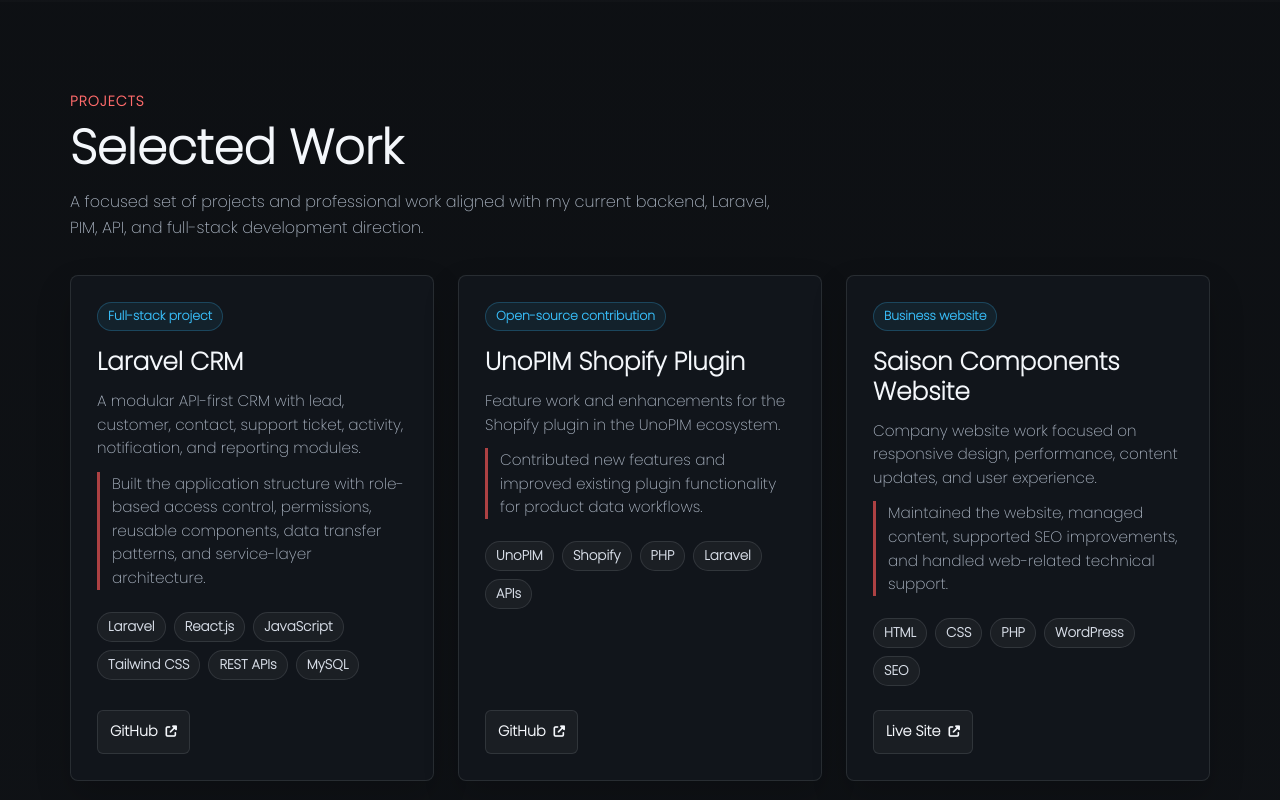
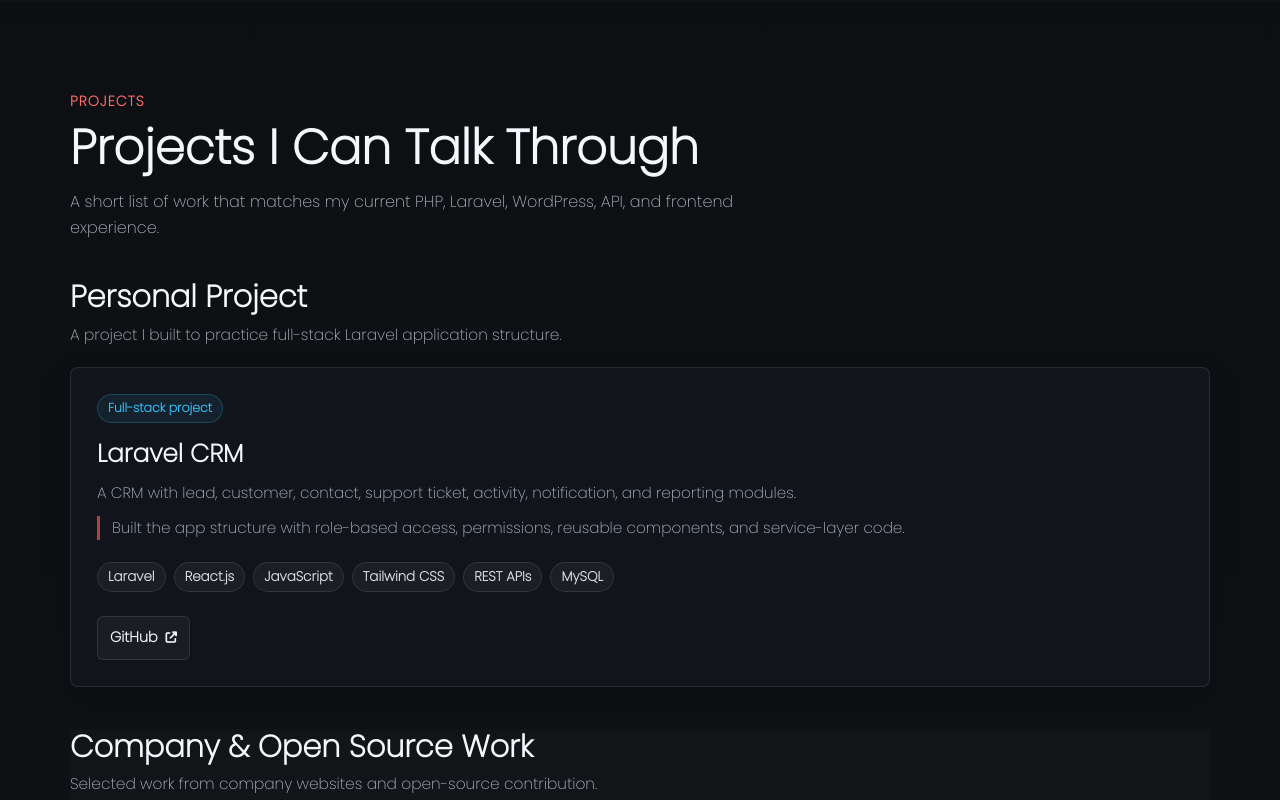
Before and after one commit to DevrajJaiswal/MyPortfolio, a React (Vite) app: page / in a window 1280 px wide. Shown: the part 3740-4540 px from the top of the page. Built offline with nearby package versions, Linux system fonts and the light colour scheme.

Commit message:
feat: separate personal projects from client work

```diff
--- a/src/components/sections/Projects.jsx
+++ b/src/components/sections/Projects.jsx
@@ -2,12 +2,16 @@
 import ProjectCard from '../ui/ProjectCard'
 
 function Projects() {
-    const projects = [
+    const projectGroups = [
+        {
+            title: 'Personal Project',
+            description: 'A project I built to practice full-stack Laravel application structure.',
+            projects: [
                 {
                     title: 'Laravel CRM',
                     type: 'Full-stack project',
-            description: 'A modular API-first CRM with lead, customer, contact, support ticket, activity, notification, and reporting modules.',
-            contribution: 'Built the application structure with role-based access control, permissions, reusable components, data transfer patterns, and service-layer architecture.',
+                    description: 'A CRM with lead, customer, contact, support ticket, activity, notification, and reporting modules.',
+                    contribution: 'Built the app structure with role-based access, permissions, reusable components, and service-layer code.',
                     tags: ['Laravel', 'React.js', 'JavaScript', 'Tailwind CSS', 'REST APIs', 'MySQL'],
                     links: [
                         {
@@ -16,11 +20,17 @@
                         },
                     ],
                 },
+            ],
+        },
+        {
+            title: 'Company & Open Source Work',
+            description: 'Selected work from company websites and open-source contribution.',
+            projects: [
                 {
                     title: 'UnoPIM Shopify Plugin',
                     type: 'Open-source contribution',
-            description: 'Feature work and enhancements for the Shopify plugin in the UnoPIM ecosystem.',
-            contribution: 'Contributed new features and improved existing plugin functionality for product data workflows.',
+                    description: 'Feature work and improvements for the Shopify connector in the UnoPIM ecosystem.',
+                    contribution: 'Worked on plugin functionality for product data workflows and Shopify integration.',
                     tags: ['UnoPIM', 'Shopify', 'PHP', 'Laravel', 'APIs'],
                     links: [
                         {
@@ -31,9 +41,9 @@
                 },
                 {
                     title: 'Saison Components Website',
-            type: 'Business website',
-            description: 'Company website work focused on responsive design, performance, content updates, and user experience.',
-            contribution: 'Maintained the website, managed content, supported SEO improvements, and handled web-related technical support.',
+                    type: 'Company website',
+                    description: 'Website work for Saison Components with updates around content, responsiveness, performance, and SEO.',
+                    contribution: 'Maintained the website, managed content updates, supported SEO, and handled web-related technical support.',
                     tags: ['HTML', 'CSS', 'PHP', 'WordPress', 'SEO'],
                     links: [
                         {
@@ -42,31 +52,47 @@
                         },
                     ],
                 },
+            ],
+        },
     ]
 
+    const groupHeadingId = (title) => title.toLowerCase().replaceAll(' ', '-').replace('&', 'and')
+
     return (
-        <>
         <section id="projects">
             <div className="container">
                 <p className="section-kicker" data-aos="flip-up" data-aos-duration="1000">
                     Projects
                 </p>
                 <h2 className="section-title" data-aos="flip-up" data-aos-duration="1000">
-                        Selected Work
+                    Projects I Can Talk Through
                 </h2>
                 <p className="section-intro">
-                        A focused set of projects and professional work aligned with my current
-                        backend, Laravel, PIM, API, and full-stack development direction.
+                    A short list of work that matches my current PHP, Laravel, WordPress, API,
+                    and frontend experience.
                 </p>
 
+                <div className="project-groups">
+                    {projectGroups.map((group) => (
+                        <section
+                            className="project-group"
+                            key={group.title}
+                            aria-labelledby={`${groupHeadingId(group.title)}-heading`}
+                        >
+                            <div className="project-group-heading">
+                                <h3 id={`${groupHeadingId(group.title)}-heading`}>{group.title}</h3>
+                                <p>{group.description}</p>
+                            </div>
                             <div className="project-list">
-                        {projects.map((project) => (
+                                {group.projects.map((project) => (
                                     <ProjectCard key={project.title} project={project} />
+                                ))}
+                            </div>
+                        </section>
                     ))}
                 </div>
             </div>
         </section>
-        </>
     )
 }
 
--- a/src/index.css
+++ b/src/index.css
@@ -704,7 +704,35 @@
   display: grid;
   grid-template-columns: repeat(auto-fit, minmax(min(100%, 320px), 1fr));
   gap: 24px;
-  margin-top: 34px;
+  margin-top: 20px;
+}
+
+.project-groups {
+  display: grid;
+  gap: 42px;
+  margin-top: 38px;
+}
+
+.project-group {
+  background: transparent;
+}
+
+.project-group-heading {
+  display: grid;
+  gap: 6px;
+  max-width: 760px;
+}
+
+.project-group-heading h3 {
+  color: var(--text);
+  font-size: clamp(1.35rem, 3vw, 1.9rem);
+  font-weight: 850;
+  line-height: 1.2;
+}
+
+.project-group-heading p {
+  color: var(--text-muted);
+  font-size: 0.96rem;
 }
 
 .project-list .project {
```
Lines whose indentation alone changed are shown as unchanged.
